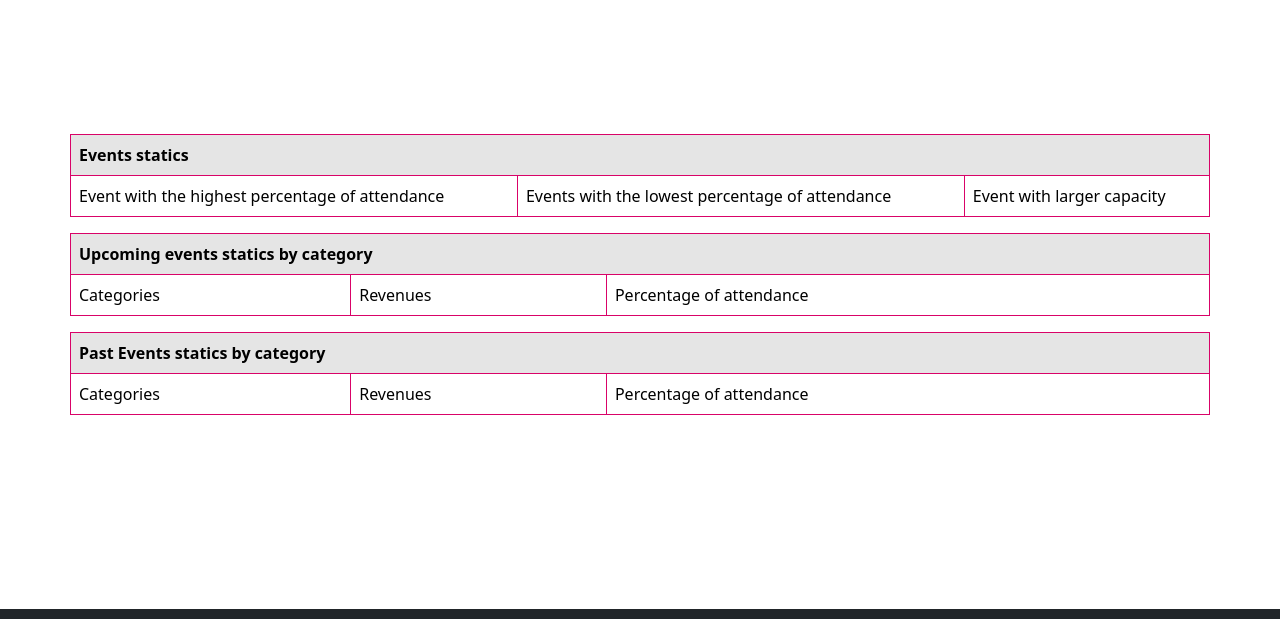
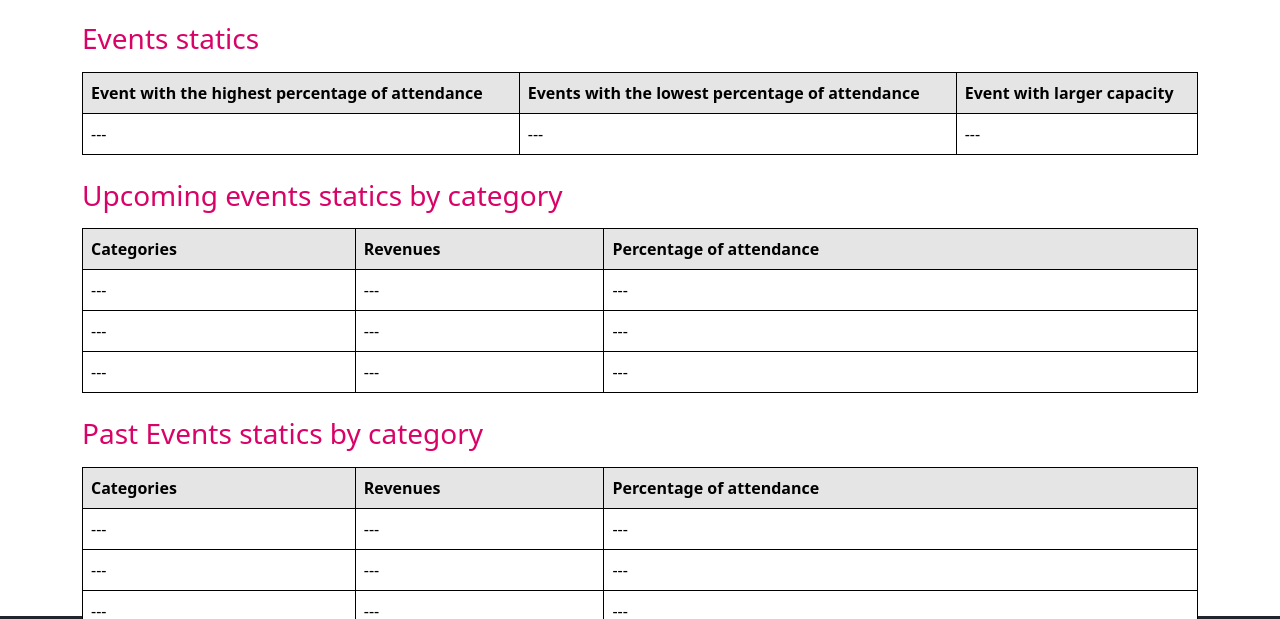
Before and after one commit to spuk0/-MDHL-AmazingEvents-Javier-Frias, a plain HTML site: page pages/stats.html in a window 1280 px wide. Shown: the part 124-743 px from the top of the page. Drawn offline with nearby package versions, Linux system fonts and the light colour scheme.

Commit message:
corregida la tabla, y el footer

```diff
--- a/pages/stats.html
+++ b/pages/stats.html
@@ -22,7 +22,6 @@
     <!--======================HEADER======================-->
     <header>
       <!--======================NAVBAR======================-->
-
       <nav class="navbar navbar-expand-lg navbar-dark bg-dark fixed-top">
         <a class="navbar-brand" href="#">
           <img
@@ -82,50 +81,87 @@
     </header>
     <!--======================MAIN-CONTENT======================-->
     <main>
-      <table class="table container">
+      <div class="container table-container">
+        <table class="table caption-top table-hover">
+          <caption>
+            <h3>Events statics</h3>
+          </caption>
           <thead>
             <tr class="table-active">
-            <th colspan="3">Events statics</th>
+              <th>Event with the highest percentage of attendance</th>
+              <th>Events with the lowest percentage of attendance</th>
+              <th>Event with larger capacity</th>
             </tr>
           </thead>
           <tbody>
             <tr>
-            <td>Event with the highest percentage of attendance</td>
-            <td>Events with the lowest percentage of attendance</td>
-            <td>Event with larger capacity</td>
+              <td>---</td>
+              <td>---</td>
+              <td>---</td>
             </tr>
           </tbody>
         </table>
 
-      <table class="table container">
+        <table class="table caption-top table-hover">
+          <caption>
+            <h3>Upcoming events statics by category</h3>
+          </caption>
           <thead>
             <tr class="table-active">
-            <th colspan="3">Upcoming events statics by category</th>
+              <th>Categories</th>
+              <th>Revenues</th>
+              <th>Percentage of attendance</th>
             </tr>
           </thead>
           <tbody>
             <tr>
-            <td>Categories</td>
-            <td>Revenues</td>
-            <td>Percentage of attendance</td>
+              <td>---</td>
+              <td>---</td>
+              <td>---</td>
+            </tr>
+            <tr>
+              <td>---</td>
+              <td>---</td>
+              <td>---</td>
+            </tr>
+            <tr>
+              <td>---</td>
+              <td>---</td>
+              <td>---</td>
             </tr>
           </tbody>
         </table>
 
-      <table class="table container">
+        <table class="table caption-top table-hover">
+          <caption>
+            <h3>Past Events statics by category</h3>
+          </caption>
           <thead>
             <tr class="table-active">
-            <th colspan="3">Past Events statics by category</th>
+              <th>Categories</th>
+              <th>Revenues</th>
+              <th>Percentage of attendance</th>
             </tr>
           </thead>
           <tbody>
             <tr>
-            <td>Categories</td>
-            <td>Revenues</td>
-            <td>Percentage of attendance</td>
+              <td>---</td>
+              <td>---</td>
+              <td>---</td>
+            </tr>
+            <tr>
+              <td>---</td>
+              <td>---</td>
+              <td>---</td>
+            </tr>
+            <tr>
+              <td>---</td>
+              <td>---</td>
+              <td>---</td>
             </tr>
           </tbody>
         </table>
+      </div>
     </main>
     <!--======================FOOTER======================-->
     <footer class="text-center text-lg-start text-white bg-dark">
--- a/styles/style.css
+++ b/styles/style.css
@@ -6,6 +6,10 @@
 
 :root {
     --colorLogo: rgb(217, 3, 104);
+}
+
+main {
+    min-height: 85.3vh;
 }
 
 /*======================NAVBAR======================*/
@@ -75,14 +79,17 @@
 }
 
 /*======================STATS======================*/
-.table {
-    position: relative;
-    top: 25vh;
-    border: 1px solid var(--colorLogo);
+caption {
+    color: var(--colorLogo) !important;
 }
 
-.table td {
-    border: 1px solid var(--colorLogo) !important;
+.table-container {
+    position: relative;
+    top: 10vh;
+}
+
+.table td, .table th {
+    border: 1px solid black;
 }
 
 /*======================DETAILS======================*/
@@ -109,9 +116,6 @@
 
 /*======================FOOTER======================*/
 footer {
-    position: fixed;
-    left:0px;
-    bottom:0px;
     width: 100%;
     padding: 1%;
 }
```
Lines whose indentation alone changed are shown as unchanged.
